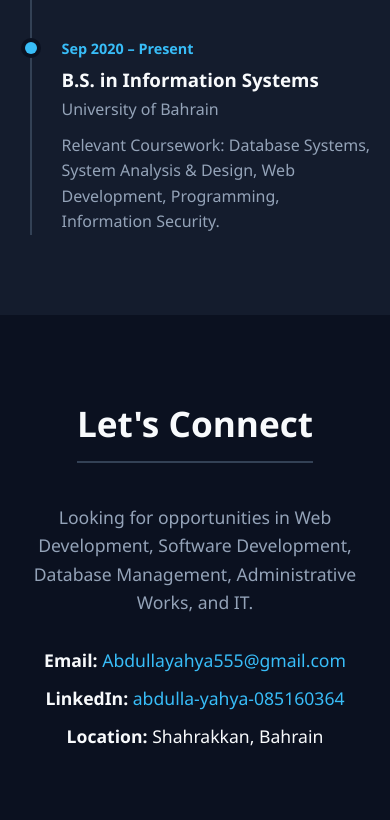
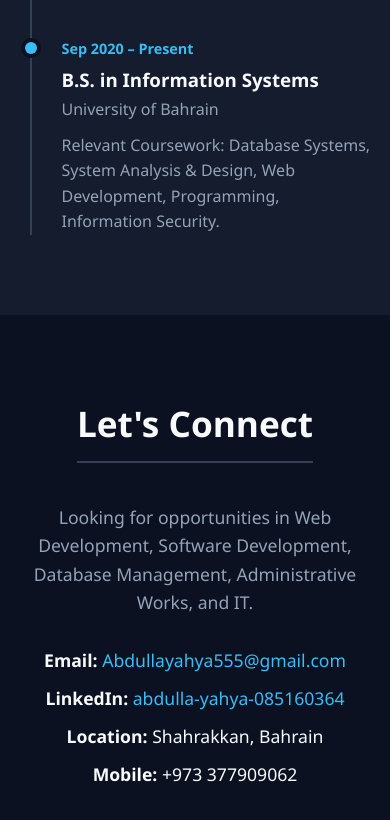
Before and after one commit to abdullayahya555-cmyk/abdulla-portfolio, a plain HTML site: page index.html in a window 390 px wide. Shown: the part 5135-5955 px from the top of the page. Drawn offline with Linux system fonts and the light colour scheme.

Commit message:
Add mobile number to contact details
Added mobile contact information to the contact details section.

```diff
--- a/index.html
+++ b/index.html
@@ -200,6 +200,8 @@
         <p><strong>Email:</strong> <a href="mailto:Abdullayahya555@gmail.com">Abdullayahya555@gmail.com</a></p>
         <p><strong>LinkedIn:</strong> <a href="https://www.linkedin.com/in/abdulla-yahya-085160364" target="_blank">abdulla-yahya-085160364</a></p>
         <p><strong>Location:</strong> Shahrakkan, Bahrain</p>
+        <p><strong>Mobile:</strong> +973 377909062</p>
+
       </div>
     </div>
   </section>
```
